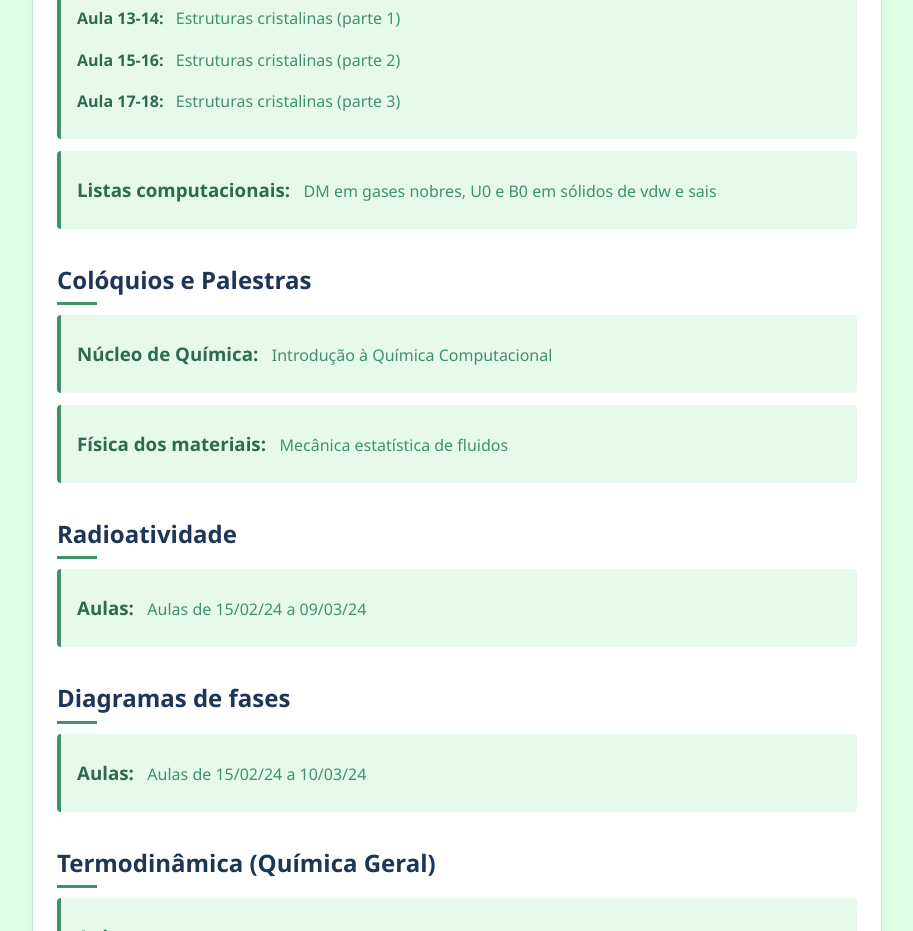
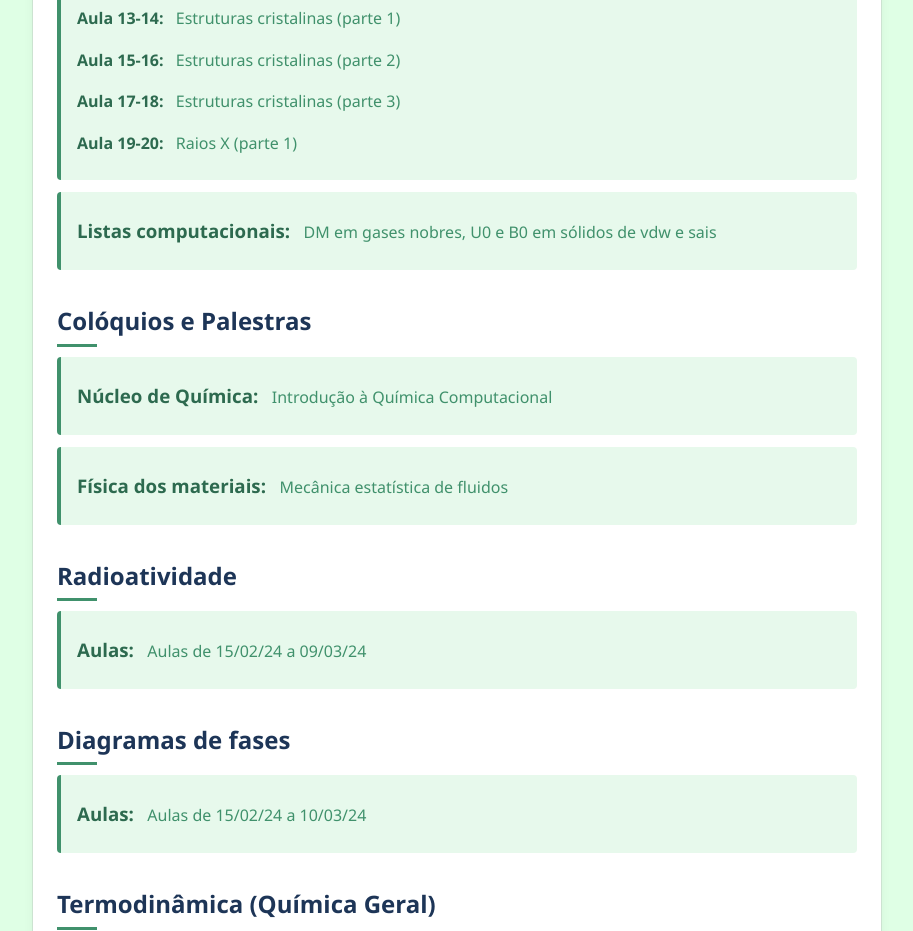
Before and after one commit to DiegoRaposo/diegoraposo.github.io, a plain HTML site: page index.html in a window 1280 px wide. Shown: the part 3660-4591 px from the top of the page, without its empty margins (183-1096 px from the left). Drawn offline with Linux system fonts and the light colour scheme.

Commit message:
Update index.html

```diff
--- a/index.html
+++ b/index.html
@@ -479,6 +479,12 @@
             </a>
             </p>
 
+            <p class="cienciadosamateriais">
+                <span class="date">Aula 19-20:</span>
+                <a href="https://github.com/DiegoRaposo/diegoraposo.github.io/blob/main/Aula_14_CieMat_FM_2026_2.pdf"> Raios X (parte 1)
+            </a>
+            </p>
+
                     <li>
             <p class="cienciadosamateriais">
                 <span class="fontefoco">Listas computacionais:</span>
```
